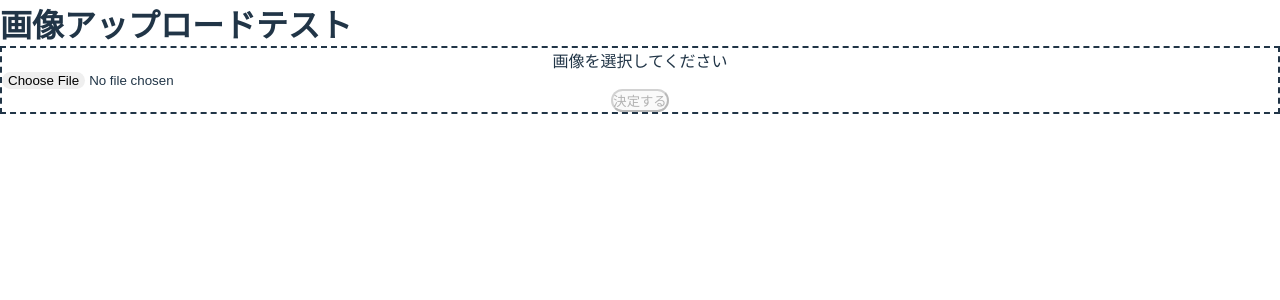
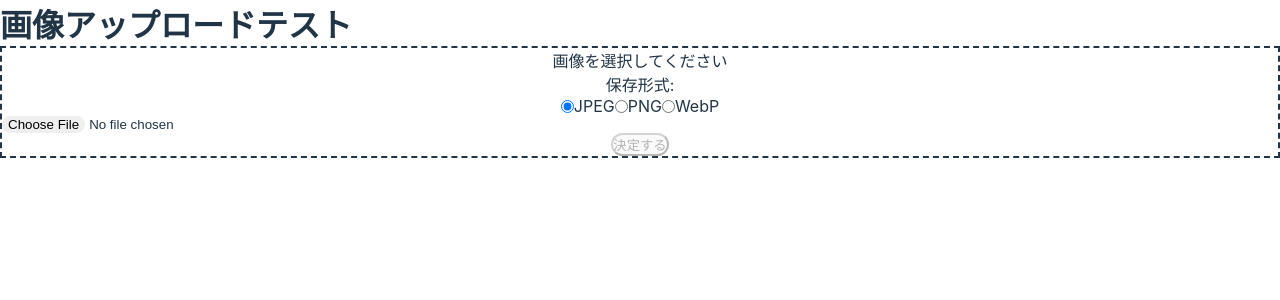
Before and after one commit to vegetables-market/vgm-fe, a Next.js app: page /test/images-upload in a window 1280 px wide. Shown: the top 300 px of the page. Built offline with nearby package versions, Linux system fonts and the light colour scheme.

Commit message:
画像アップロード機能にフォーマット選択オプションを追加

```diff
--- a/src/components/ImageUploader.tsx
+++ b/src/components/ImageUploader.tsx
@@ -24,6 +24,8 @@ export default function ImageUploader({ onUploadCompleteAction }: Props) {
     originalSize,
     compressedSize,
     compressionRatio,
+    format,
+    setFormat,
     handleFileSelect,
     upload,
     reset,
@@ -72,6 +74,46 @@ export default function ImageUploader({ onUploadCompleteAction }: Props) {
             </div>
           )}
 
+          {/* フォーマット選択 */}
+          <div className="mb-4">
+            <label className="block text-sm font-semibold mb-2">保存形式:</label>
+            <div className="flex justify-center gap-4">
+              <label className="flex items-center cursor-pointer">
+                <input
+                  type="radio"
+                  value="jpg"
+                  checked={format === 'jpg'}
+                  onChange={(e) => setFormat(e.target.value as 'jpg')}
+                  disabled={uploading || compressing}
+                  className="mr-2"
+                />
+                <span>JPEG</span>
+              </label>
+              <label className="flex items-center cursor-pointer">
+                <input
+                  type="radio"
+                  value="png"
+                  checked={format === 'png'}
+                  onChange={(e) => setFormat(e.target.value as 'png')}
+                  disabled={uploading || compressing}
+                  className="mr-2"
+                />
+                <span>PNG</span>
+              </label>
+              <label className="flex items-center cursor-pointer">
+                <input
+                  type="radio"
+                  value="webp"
+                  checked={format === 'webp'}
+                  onChange={(e) => setFormat(e.target.value as 'webp')}
+                  disabled={uploading || compressing}
+                  className="mr-2"
+                />
+                <span>WebP</span>
+              </label>
+            </div>
+          </div>
+
           {/* ファイル選択 */}
           <input
             type="file"
--- a/src/hooks/useImageUpload.ts
+++ b/src/hooks/useImageUpload.ts
@@ -19,6 +19,9 @@ export function useImageUpload() {
   const [compressedSize, setCompressedSize] = useState<number | null>(null);
   const [compressionRatio, setCompressionRatio] = useState<number | null>(null);
 
+  // フォーマット選択
+  const [format, setFormat] = useState<ImageFormat>('jpg');
+
   /**
    * ファイル選択処理（圧縮を含む）
    */
@@ -33,8 +36,7 @@ export function useImageUpload() {
     setUploadedFileName(null);
 
     try {
-      // 画像を圧縮（デフォルトはjpeg）
-      const format: ImageFormat = 'jpg'; // 必要に応じて変更可能
+      // 画像を圧縮（選択されたフォーマットで）
       const mimeFormat = format === 'jpg' ? 'jpeg' : format;
       const result = await compressImage(selectedFile, mimeFormat);
 
@@ -64,7 +66,7 @@ export function useImageUpload() {
     setError(null);
 
     try {
-      const fileName = await uploadImage(file);
+      const fileName = await uploadImage(file, format);
       setUploadedFileName(fileName);
       return true;
     } catch (err) {
@@ -100,6 +102,8 @@ export function useImageUpload() {
     originalSize,
     compressedSize,
     compressionRatio,
+    format,
+    setFormat,
     handleFileSelect,
     upload,
     reset,
```
